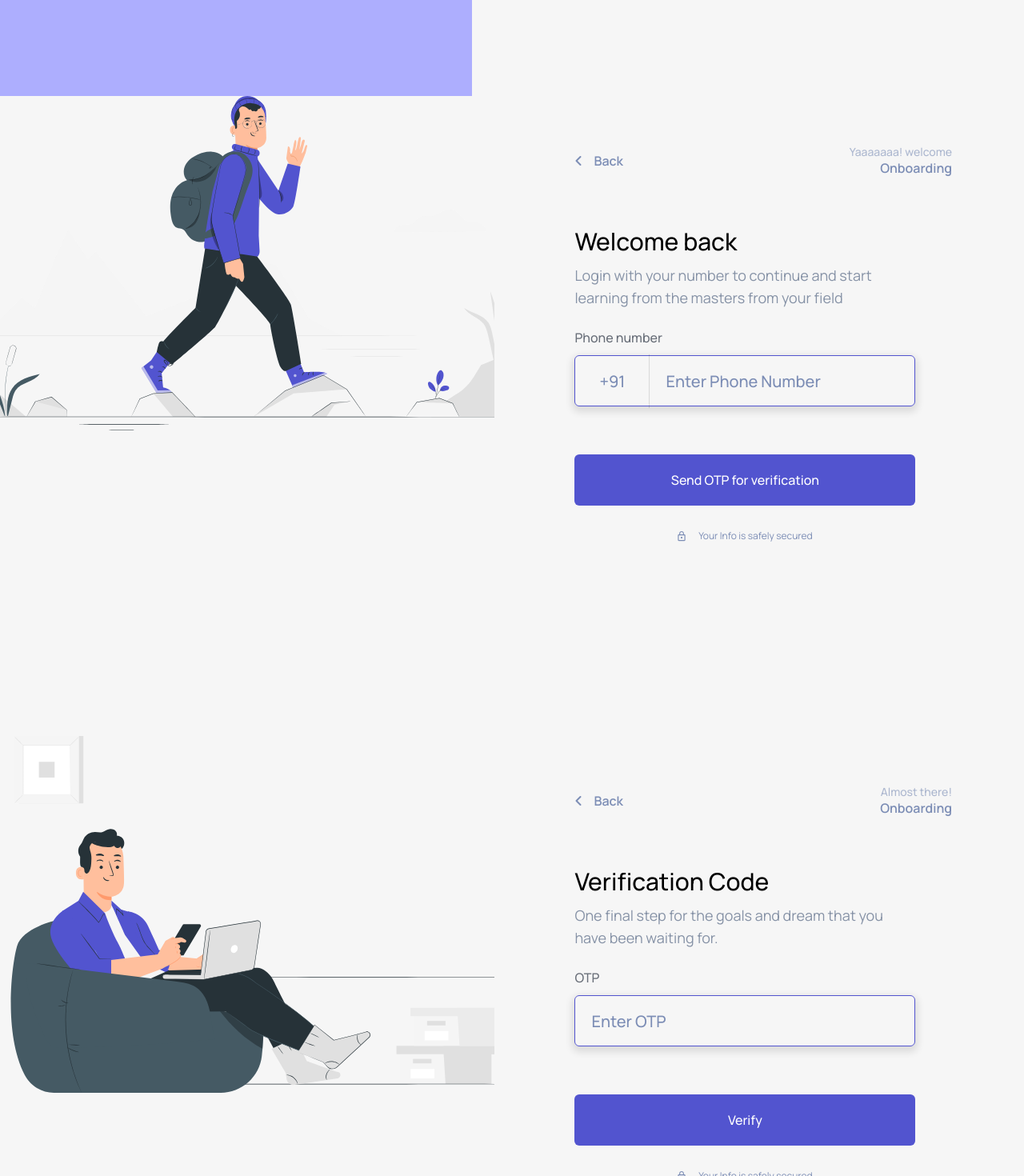
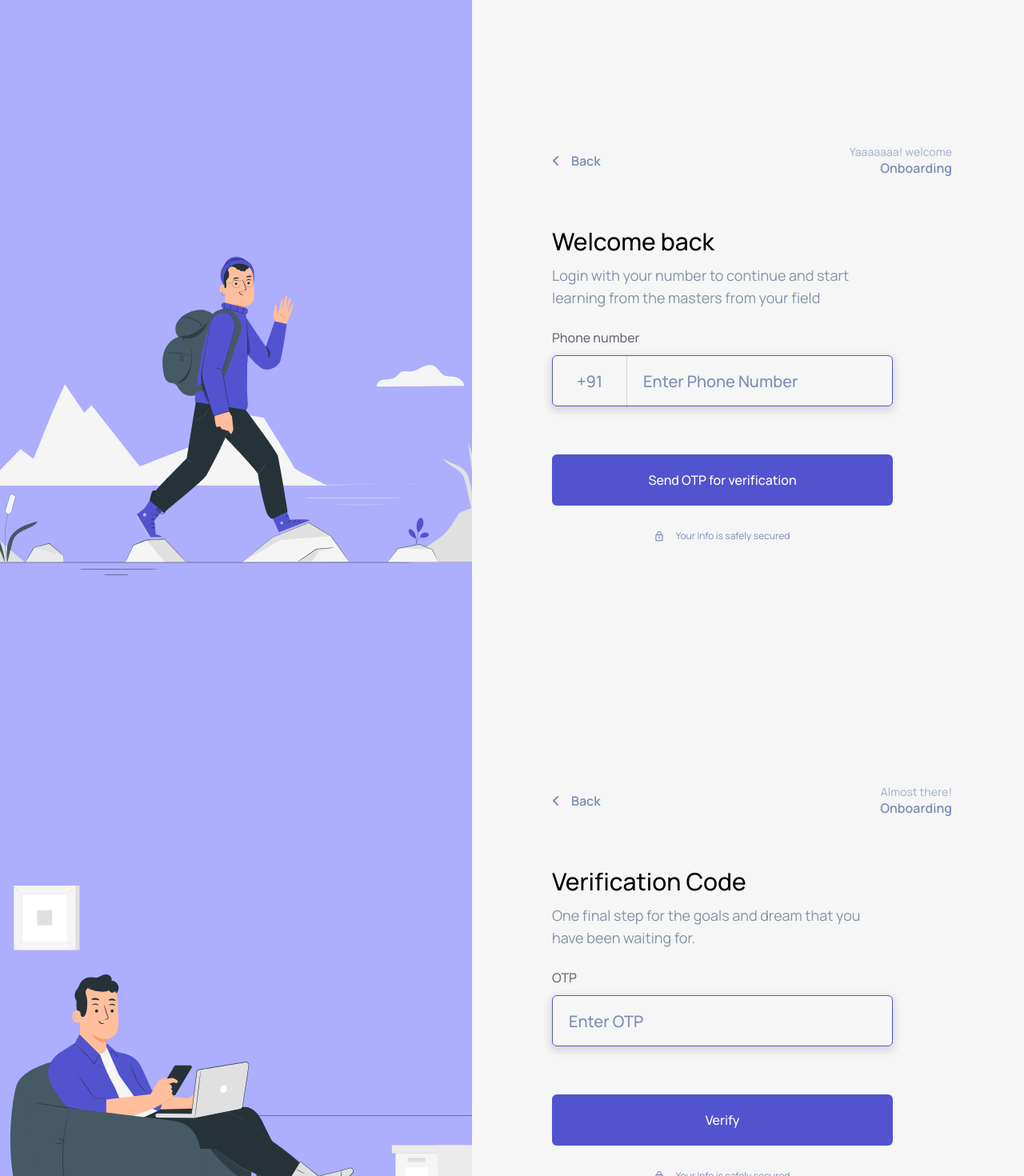
Before and after one commit to sonamnayak/learn-with-noon, a React (Vite) app: page /login in a window 1280 px wide. Shown: the part 680-2150 px from the top of the page at 80% size. Built offline with nearby package versions, Linux system fonts and the light colour scheme.

Commit message:
edited authentication section

```diff
--- a/src/App.jsx
+++ b/src/App.jsx
@@ -1,6 +1,6 @@
 import Landing from './scenes/landing'
 import Authentication from './scenes/authentication'
-import { Route,Routes } from 'react-router-dom'
+import { Route, Routes } from 'react-router-dom'
 import Dashboard from './scenes/Dashboard/Dashboard'
 import Header from './scenes/Dashboard/Header'
 import Discover from './scenes/Dashboard/Discover'
@@ -11,7 +11,7 @@ import Privacy from './policies/Privacy'
 import Navbar from './scenes/Navbar'
 import Footer from './scenes/Footer'
 
-import logo from  './assets/noon academy.svg'
+import logo from './assets/noon academy.svg'
 import WelcomeBack from './scenes/authentication/WelcomeBack'
 
 function App() {
@@ -19,29 +19,26 @@ function App() {
   return (
     <div className="App">
       <Routes>
-
-          <Route path='/dashboard/mygroups/plan' element={<><NoonPlan/></>} />
-
-          <Route path='/dashboard/discover' element={<><Header/><Discover/></>} />
-          <Route path='/dashboard/planner' element={<><Header/><Discover/></>} />
-          <Route path='/dashboard/mygroups' element={<><Header/><Discover/></>} />
-          <Route path='/dashboard' element={<><Dashboard/></>}/>
-          <Route path='/dashboard' element={<><Dashboard/></>}/>
+        <Route path='/dashboard/mygroups/plan' element={<><NoonPlan /></>} />
+        <Route path='/dashboard/discover' element={<><Header /><Discover /></>} />
+        <Route path='/dashboard/planner' element={<><Header /><Discover /></>} />
+        <Route path='/dashboard/mygroups' element={<><Header /><Discover /></>} />
+        <Route path='/dashboard' element={<><Dashboard /></>} />
+        <Route path='/dashboard' element={<><Dashboard /></>} />
         <Route path='/login/student' element={<><WelcomeBack /></>} />
         <Route path='/login' element={<><Authentication /></>} />
+        <Route path='*' element={<><Navbar /> <div style={{ height: "80vh", display: 'flex', justifyContent: "center", flexDirection: 'column', alignItems: 'center' }}>
 
-        <Route path='*' element={<><Navbar/> <div style={{height:"80vh",display:'flex',justifyContent:"center",flexDirection:'column',alignItems:'center'}}>
+          <img src={logo} alt="" style={{ width: "300px" }} />
+          <h1 style={{ fontSize: "48px", textAlign: "center", marginTop: "100px" }}>WE'RE DEVELOPING !!!  <br /> WE'LL BE BACK SOON !!! 🚀</h1>
 
-           <img src={logo} alt="" style={{width:"300px"}}/>
-          <h1 style={{fontSize:"48px",textAlign:"center",marginTop:"100px"}}>WE'RE DEVELOPING !!!  <br /> WE'LL BE BACK SOON !!! 🚀</h1>
+        </div>
+          <Footer /></>} />
 
-          </div>
-          <Footer/></>}/>
+        <Route path='/privacy' element={<><Privacy /></>} />
+        <Route path='/refund' element={<><Refund /></>} />
 
-        <Route path='/privacy' element={<><Privacy/></>} />
-        <Route path='/refund' element={<><Refund/></>} />
-
-        <Route path='/terms' element={<><Terms_conditions/></>} />
+        <Route path='/terms' element={<><Terms_conditions /></>} />
         <Route path='/' element={<><Landing /></>} />
       </Routes>
 
--- a/src/scenes/authentication/VerificationCode.jsx
+++ b/src/scenes/authentication/VerificationCode.jsx
@@ -40,8 +40,8 @@ const navigate = useNavigate();
 
   return (
     <div className="verification">
-        <div className="welcome-img">
-                <img src={img} alt="authImg" />
+        <div className="left-img">
+                <img src={img} alt="leftImg" />
             </div>
 
             <div className="welcome-desc">
--- a/src/scenes/authentication/WelcomeBack.jsx
+++ b/src/scenes/authentication/WelcomeBack.jsx
@@ -15,7 +15,7 @@ const WelcomeBack = () => {
 
   const requestOTP = async (e) => {
 
-            const phoneNumber =`+91${phone_number}`
+    const phoneNumber = `+91${phone_number}`
     console.log(phoneNumber)
     generateRecaptcha();
     const appVerifier = window.recaptchaVerifier;
@@ -42,7 +42,7 @@ const WelcomeBack = () => {
 
   }
 
-      const otp =()=>{
+  const otp = () => {
     console.log(phone_number)
   }
 
@@ -50,8 +50,8 @@ const WelcomeBack = () => {
     <>
       {otpsent === false ? <>
         <div className="welcome">
-            <div className="welcome-img">
-                <img src={img} alt="authImg" />
+          <div className="left-img">
+            <img src={img} alt="leftImg" />
           </div>
 
           <div className="welcome-desc">
@@ -67,9 +67,9 @@ const WelcomeBack = () => {
             <label htmlFor="phone">Phone number</label> <br />
             <div className="phone-number">
               <div className="num-code">+91</div>
-                    <input type="number" name="" id="phone" placeholder="Enter Phone Number" value={phone_number} onChange={(e)=>{setPhone_number(e.target.value)}} />
+              <input type="number" name="" id="phone" placeholder="Enter Phone Number" value={phone_number} onChange={(e) => { setPhone_number(e.target.value) }} />
             </div>
-                <button onClick={()=>{requestOTP()}}>Send OTP for verification</button>
+            <button onClick={() => { requestOTP() }}>Send OTP for verification</button>
             <div className="secure"><img src={lock} alt="lock" />Your Info is safely secured</div>
           </div>
           <div id="recaptcha-container"></div>
@@ -77,7 +77,7 @@ const WelcomeBack = () => {
         </div>
       </> :
         <>
-        <VerificationCode/>
+          <VerificationCode />
         </>
       }
 
--- a/src/scenes/authentication/index.jsx
+++ b/src/scenes/authentication/index.jsx
@@ -10,8 +10,6 @@ const index = () => {
   return (
     <div>
         <Platform />
-        {/* <WelcomeBack /> */}
-        {/* <VerificationCode /> */}
         <WelcomeBack />
         <VerificationCode />
         <Avatar />
--- a/src/scenes/landing/Section1.jsx
+++ b/src/scenes/landing/Section1.jsx
@@ -9,6 +9,7 @@ const Section1 = () => {
     <div className="section-1">
         <div className="section-1-box-1">
             <h1>The social learning company</h1>
+            <p>Our mission is to radically change the way people learn. We empower students to learn from top teachers in groups with their friends</p>
             <button>
                <Link to="/login">Start Learning</Link>
                 <i class="fa-solid fa-arrow-right"></i>
--- a/src/scenes/landing/index.css
+++ b/src/scenes/landing/index.css
@@ -5,7 +5,7 @@
   padding: 0;
   font-family: 'Manrope', sans-serif;
 }
-cdl
+
 ::-webkit-scrollbar {
   display: none;
 }
```
Also changed, not shown: src/scenes/landing/index.jsx (indentation only). Lines whose indentation alone changed are shown as unchanged.
